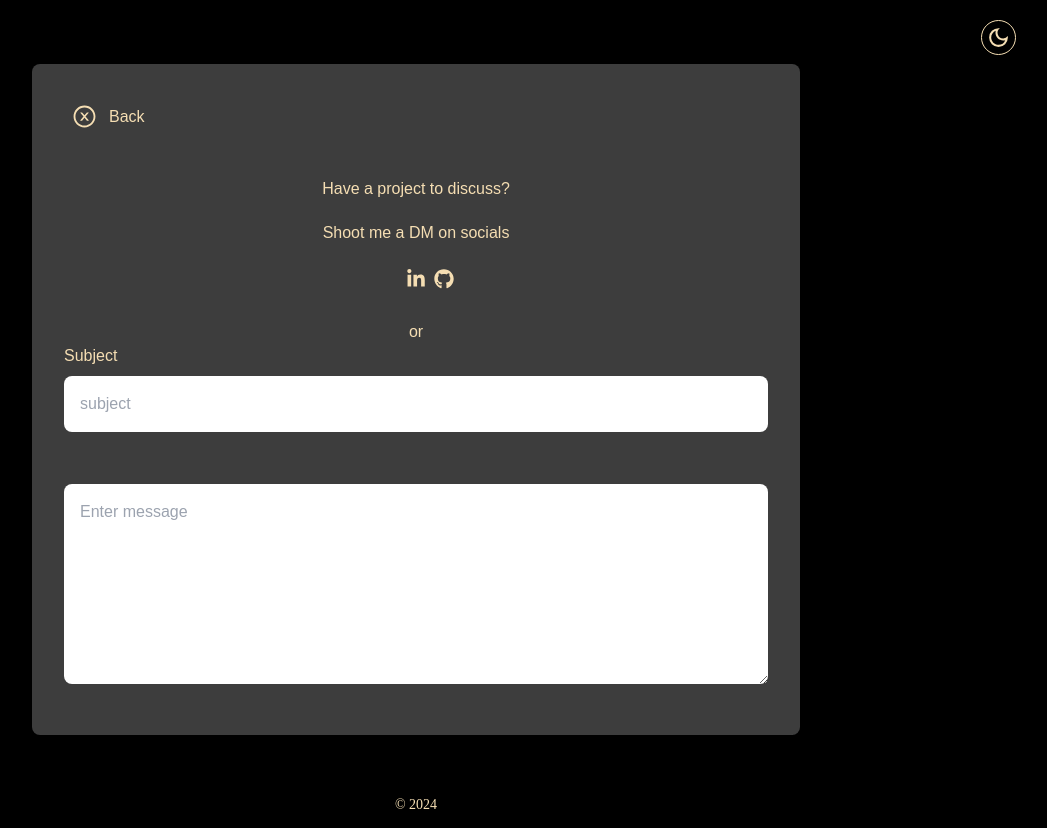
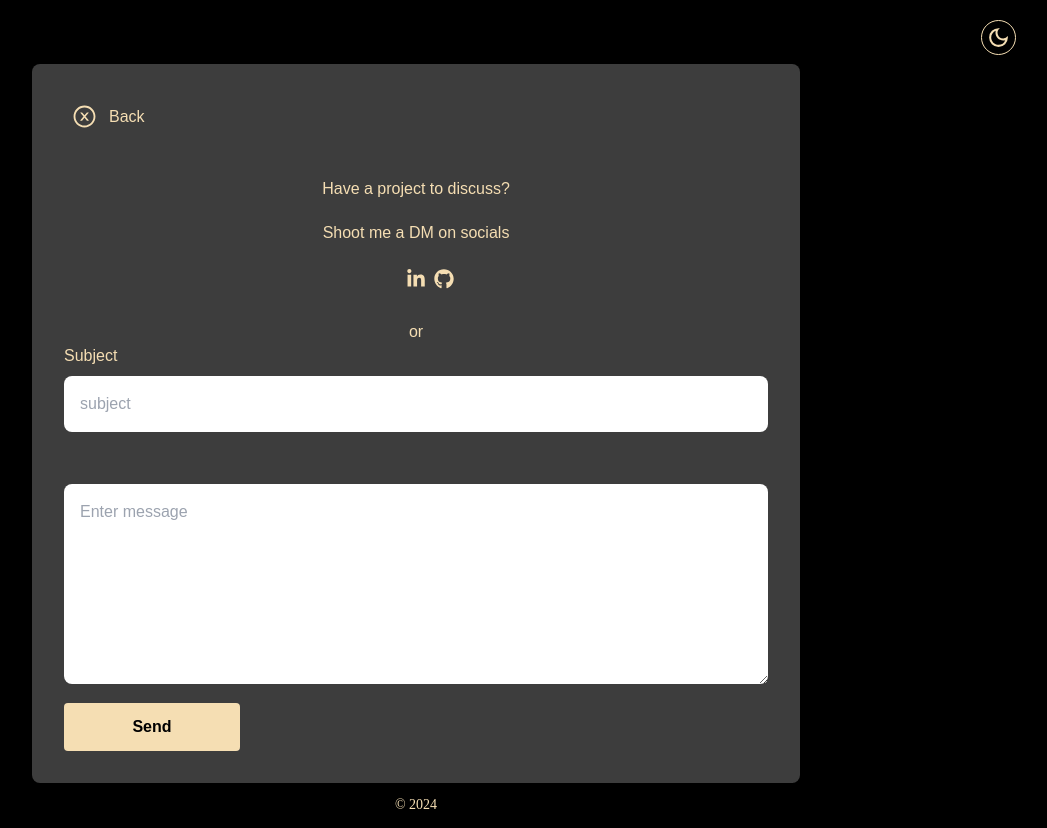
Before and after one commit to mykedee/portfolio-v1, a React (Create React App) app: page / in a window 1280 px wide. Both pictures are taken after a click on the element "Contact". Shown: the whole page, without its empty margins (224-1271 px from the left). Built offline with nearby package versions, Linux system fonts and the light colour scheme; some icons are missing.

Commit message:
first commit

```diff
--- a/src/components/Contact.js
+++ b/src/components/Contact.js
@@ -55,6 +55,11 @@ const Contact = ({ showContact, setShowContact }) => {
 								placeholder="Enter message"
 							/>
 						</div>
+						<div>
+							<button className="w-full md:w-1/4 dark:bg-wheat rounded p-3 dark:text-black font-bold bg-black text-white">
+								Send
+							</button>
+						</div>
 					</form>
 				</div>
 			</div>
```
